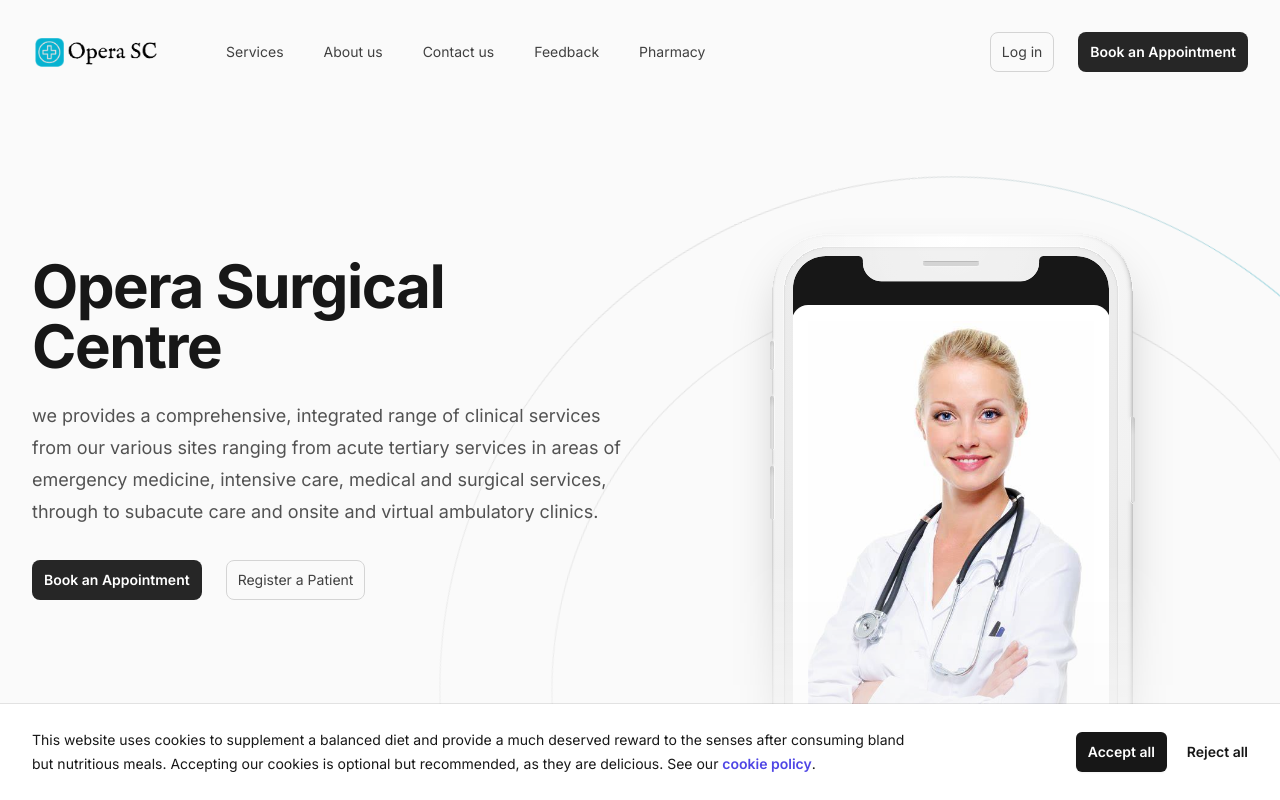
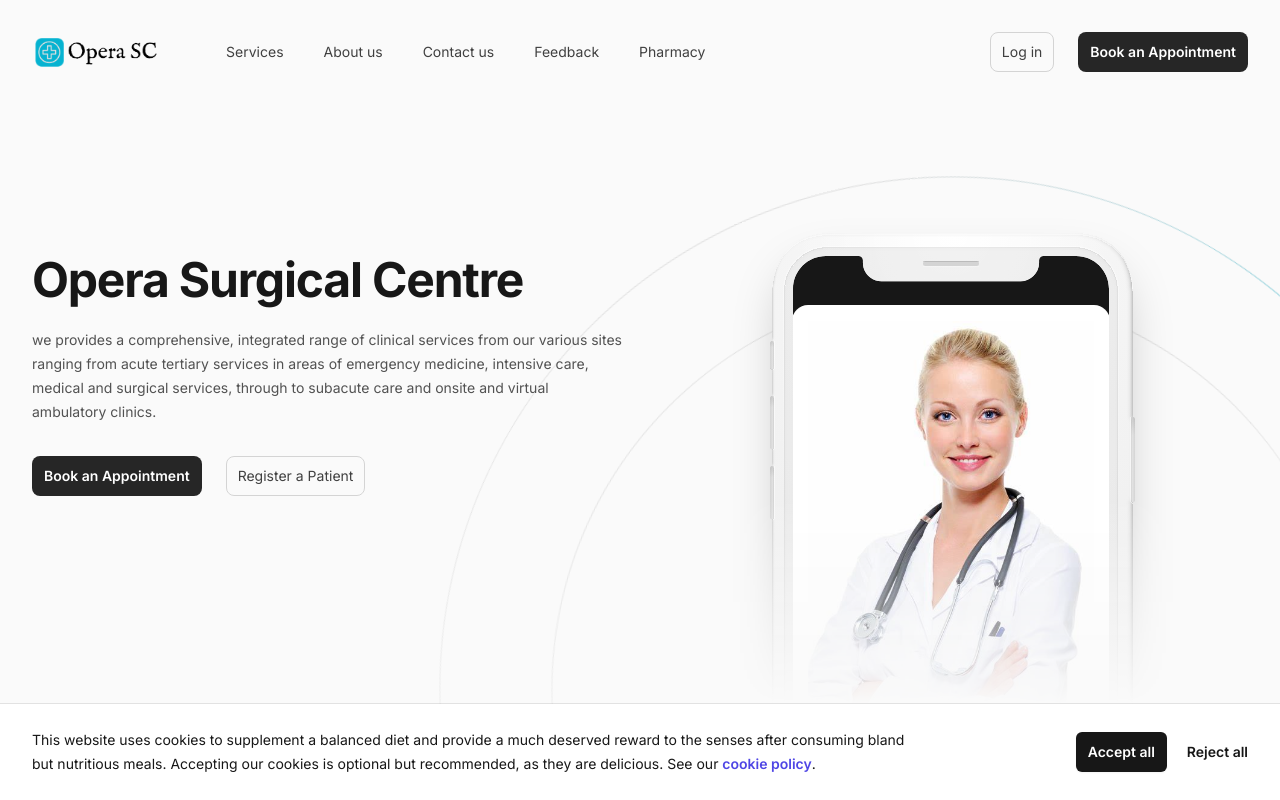
Before and after one commit to Manish-Tamang/opera-surgical-centre, a Next.js app: page / in a window 1280 px wide. Shown: the top 800 px of the page. Built offline with nearby package versions, Linux system fonts and the light colour scheme.

Commit message:
Hero Section Update

```diff
--- a/src/components/Hero.tsx
+++ b/src/components/Hero.tsx
@@ -94,10 +94,10 @@ export function Hero() {
         <div className="lg:grid lg:grid-cols-12 lg:gap-x-8 lg:gap-y-20">
 
           <div className="relative z-10 mx-auto max-w-2xl lg:col-span-7 lg:max-w-none lg:pt-6 xl:col-span-6">
-          <h1 className="text-4xl font-bold tracking-tight text-gray-900 sm:text-6xl">
+          <h1 className="text-3xl font-bold tracking-tight text-gray-900 sm:text-5xl">
               Opera Surgical Centre
             </h1>
-            <p className="mt-6 text-lg text-gray-600">
+            <p className="mt-6 text-sm text-gray-600">
               we provides a comprehensive, integrated range of clinical services
               from our various sites ranging from acute tertiary services in
               areas of emergency medicine, intensive care, medical and surgical
```
